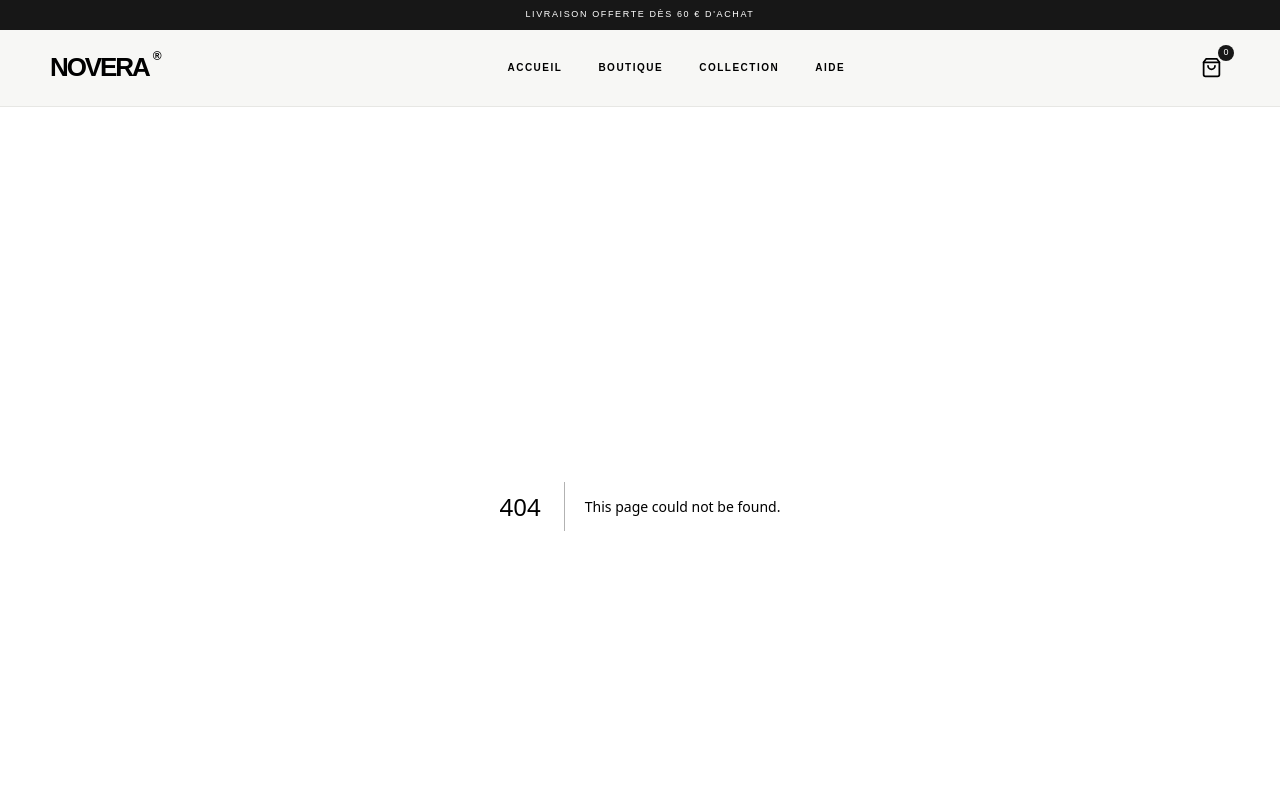
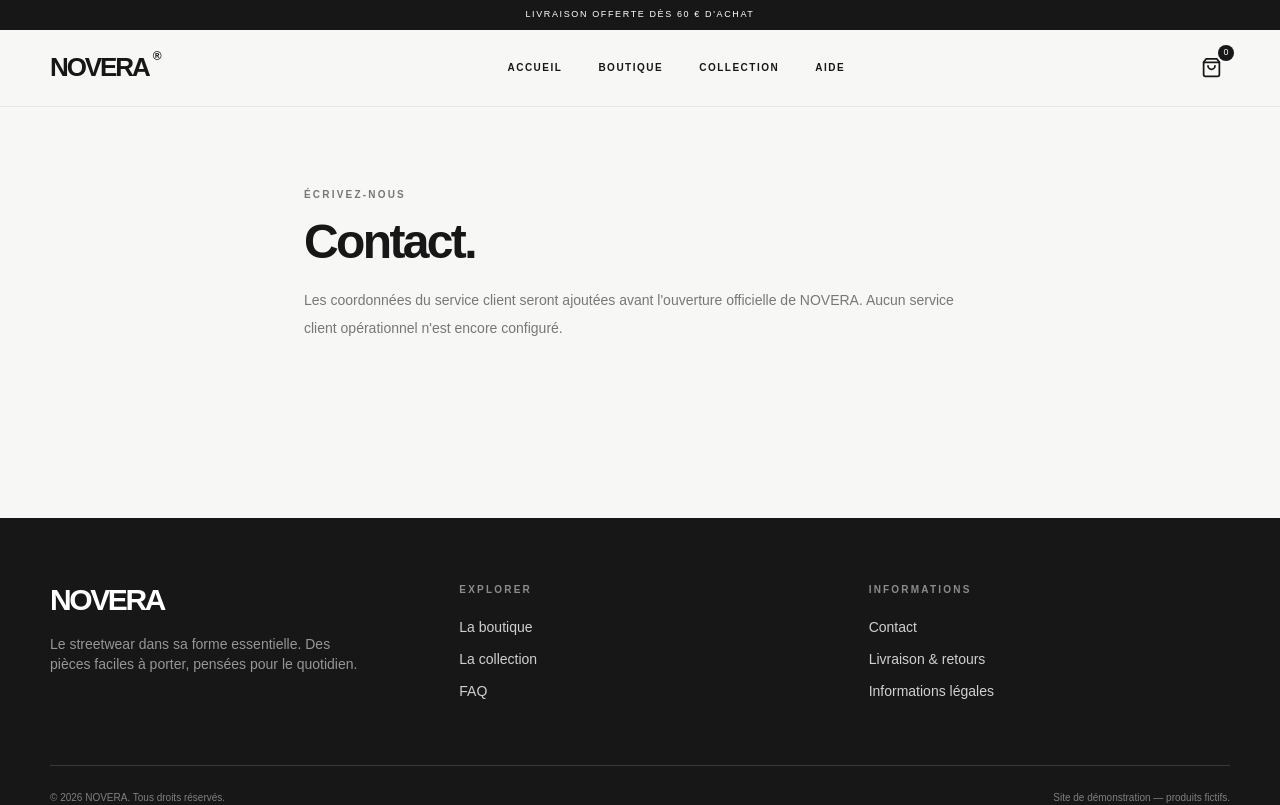
Before and after one commit to ginodeverlydesmons-wq/NOVERA, a Next.js app: page /contact in a window 1280 px wide. Before the commit this address had no page. Shown: the top 805 px of the page. Built offline with nearby package versions, Linux system fonts and the light colour scheme.

Commit message:
Développer src/app/contact/page.js

```diff
--- /dev/null
+++ b/src/app/contact/page.js
@@ -0,0 +1,2 @@
+export const metadata = { title: "Contact" };
+export default function Contact(){return <div className="container py-20 max-w-2xl"><p className="eyebrow text-muted mb-4">ÉCRIVEZ-NOUS</p><h1 className="section-title">Contact.</h1><p className="text-sm text-muted mt-5 leading-7">Les coordonnées du service client seront ajoutées avant l'ouverture officielle de NOVERA. Aucun service client opérationnel n'est encore configuré.</p></div>}
```
